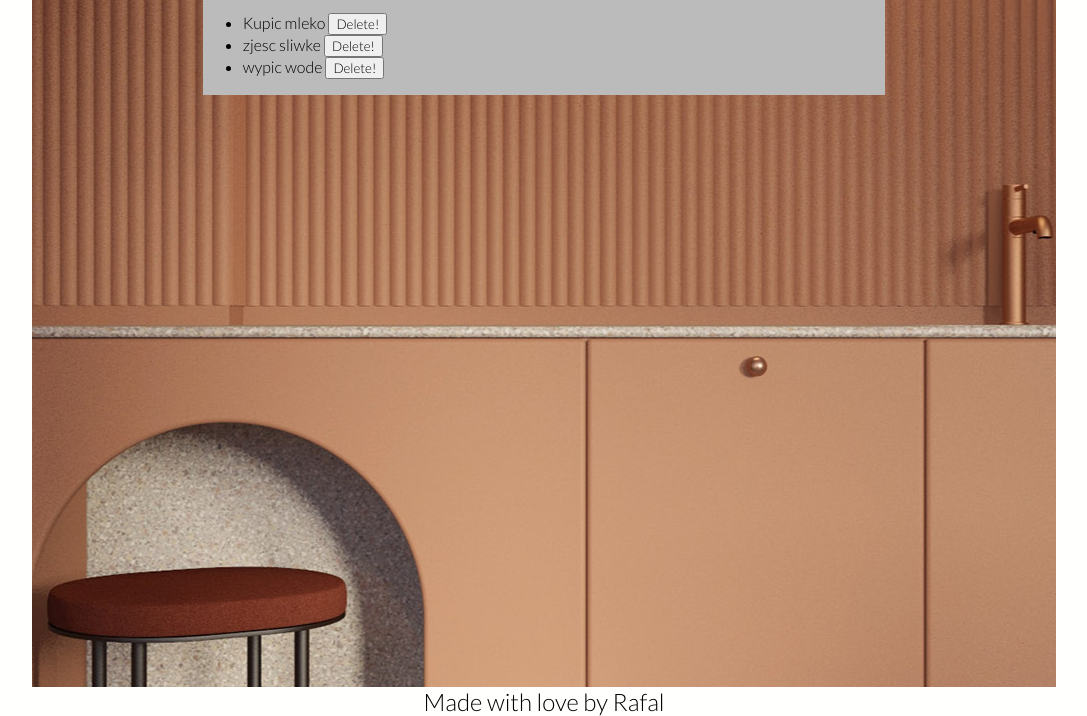
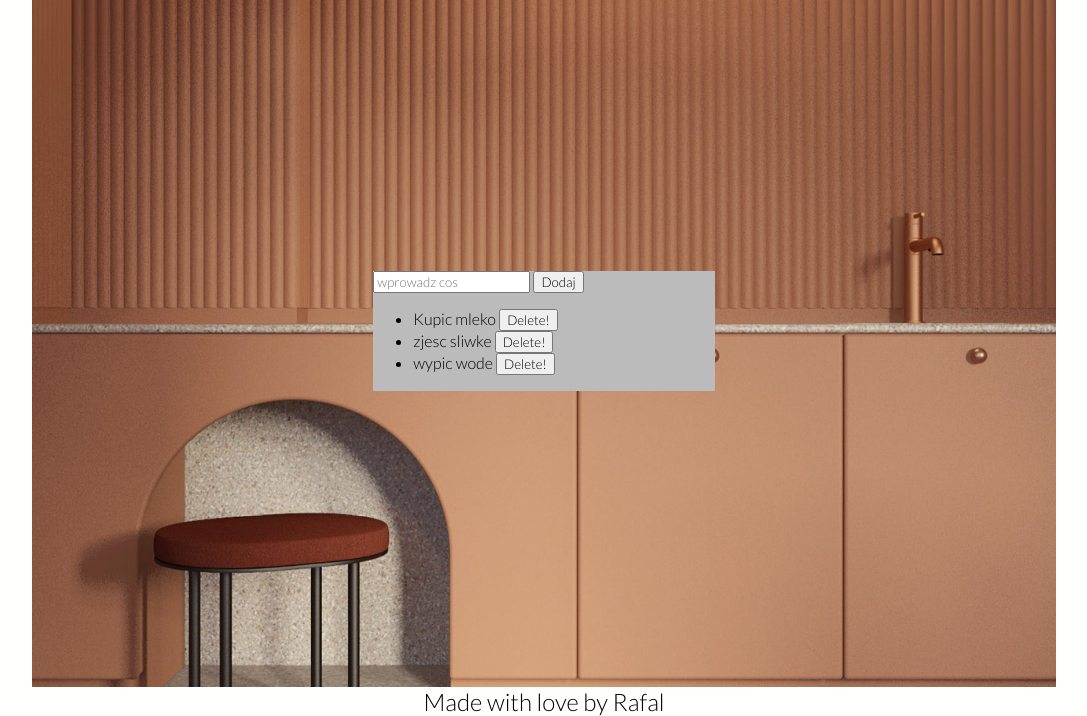
Before and after one commit to marelons1337/anna-beauty, a website: page ankieta.html in a window 1280 px wide. Shown: the part 84-800 px from the top of the page, without its empty margins (96-1183 px from the left). Drawn offline with Linux system fonts and the light colour scheme.

Commit message:
modifying new look

```diff
--- a/style.css
+++ b/style.css
@@ -10,7 +10,7 @@ html{
 }
 body.wejscie{
 	height: 100%;
-	width: 100%;
+	margin: 0 auto;
 	background: url(wejscie-cover.jpg) no-repeat center center fixed;
 	-webkit-background-size: cover;
 	-moz-background-size: cover;
@@ -171,7 +171,7 @@ li a:hover {
 /*About*/
 /*###################################################*/
 
-body.about {
+body.about, body.ankieta {
 	background: url(about-cover.jpg) no-repeat center center fixed;
 	margin: 0 10vw;
 	min-height: 100%;
@@ -223,16 +223,6 @@ body.about footer {
 
 /* Ankieta */
 
-body.ankieta {
-	background: url(about-cover.jpg) no-repeat center center fixed;
-	min-height: 100%;
-	/* width: 100%; */
-	margin: 0 10vw;
-	display: grid;
-	grid-template-columns: 1fr 4fr 1fr;
-	grid-template-rows: auto auto 1fr;
-}
-
 .ankieta-header {
 	grid-column: 1/-1;
 }
@@ -256,6 +246,6 @@ content {
 	  font-size: 5vw;
 	}
 	body.glowna, body.ankieta, body.about {
-		margin: 0 auto;
+		margin: 0 3vw;
 	}
   }
```
Also changed, not shown: index.html (+1 -1 lines).
